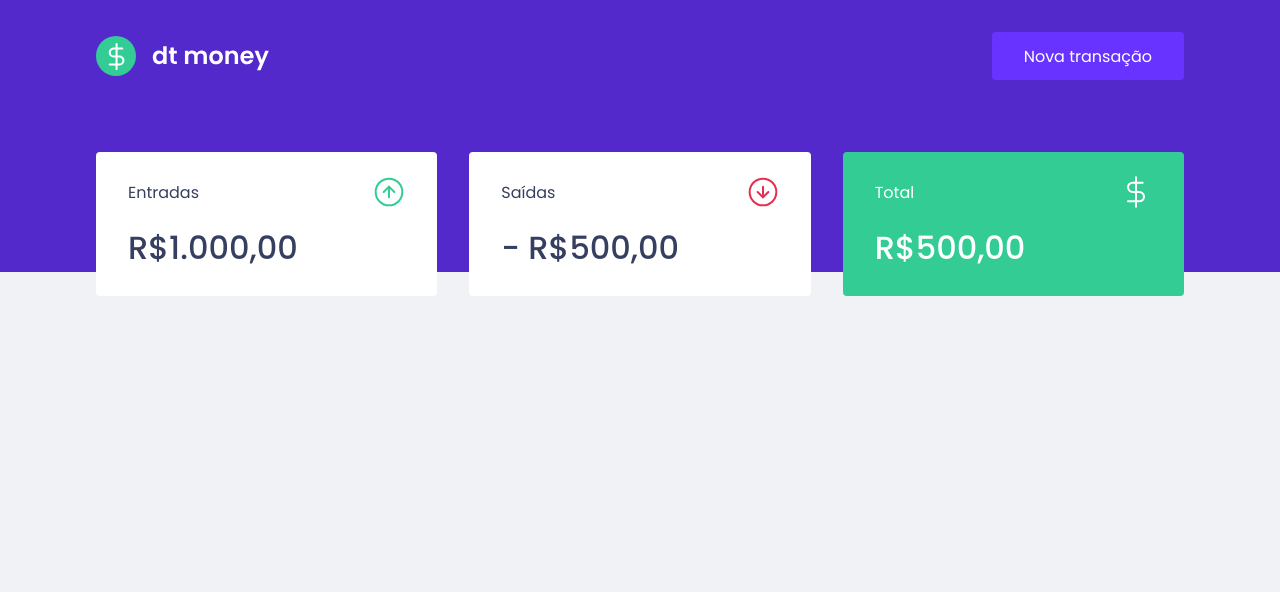
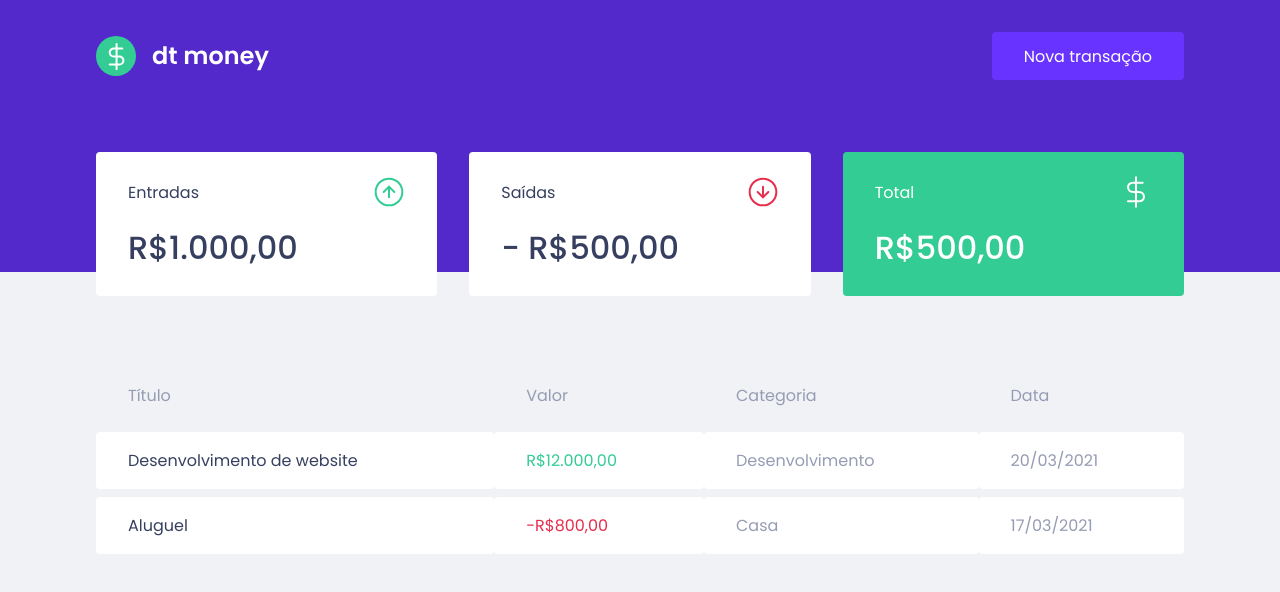
Before and after one commit to allexis096/ignite-react-dt-money, a React (Create React App) app: page / in a window 1280 px wide. Shown: the top 592 px of the page. Built offline with nearby package versions, Linux system fonts and the light colour scheme.

Commit message:
:sparkles: add Transaction component

```diff
--- a/src/components/Dashboard/index.tsx
+++ b/src/components/Dashboard/index.tsx
@@ -1,10 +1,12 @@
 import * as S from './styles';
 import { Summary } from '../Summary';
+import { TransactionsTable } from '../TransactionsTable';
 
 export function Dashboard() {
   return (
     <S.Container>
       <Summary />
+      <TransactionsTable />
     </S.Container>
   );
 }
--- /dev/null
+++ b/src/components/TransactionsTable/index.tsx
@@ -0,0 +1,33 @@
+import * as S from './styles';
+
+export function TransactionsTable() {
+  return (
+    <S.Container>
+      <table>
+        <thead>
+          <tr>
+            <th>Título</th>
+            <th>Valor</th>
+            <th>Categoria</th>
+            <th>Data</th>
+          </tr>
+        </thead>
+
+        <tbody>
+          <tr>
+            <td>Desenvolvimento de website</td>
+            <td className="deposit">R$12.000,00</td>
+            <td>Desenvolvimento</td>
+            <td>20/03/2021</td>
+          </tr>
+          <tr>
+            <td>Aluguel</td>
+            <td className="withdraw">-R$800,00</td>
+            <td>Casa</td>
+            <td>17/03/2021</td>
+          </tr>
+        </tbody>
+      </table>
+    </S.Container>
+  );
+}
--- /dev/null
+++ b/src/components/TransactionsTable/styles.ts
@@ -0,0 +1,38 @@
+import styled from 'styled-components';
+
+export const Container = styled.div`
+  margin-top: 4rem;
+
+  table {
+    width: 100%;
+    border-spacing: 0 0.5rem;
+
+    th {
+      color: var(--text-body);
+      font-weight: 400;
+      padding: 1rem 2rem;
+      text-align: left;
+      line-height: 1.5rem;
+    }
+
+    td {
+      padding: 1rem 2rem;
+      border: 0;
+      background: var(--shape);
+      color: var(--text-body);
+      border-radius: 0.25rem;
+
+      &:first-child {
+        color: var(--text-title);
+      }
+
+      &.deposit {
+        color: var(--green);
+      }
+
+      &.withdraw {
+        color: var(--red);
+      }
+    }
+  }
+`;
```
